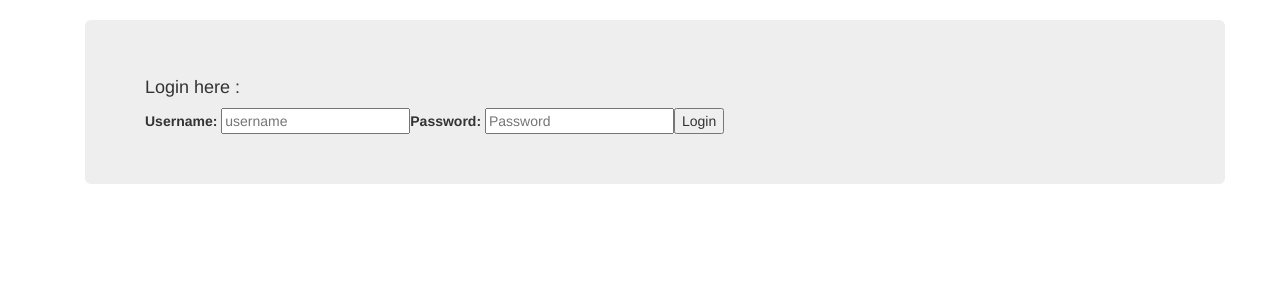
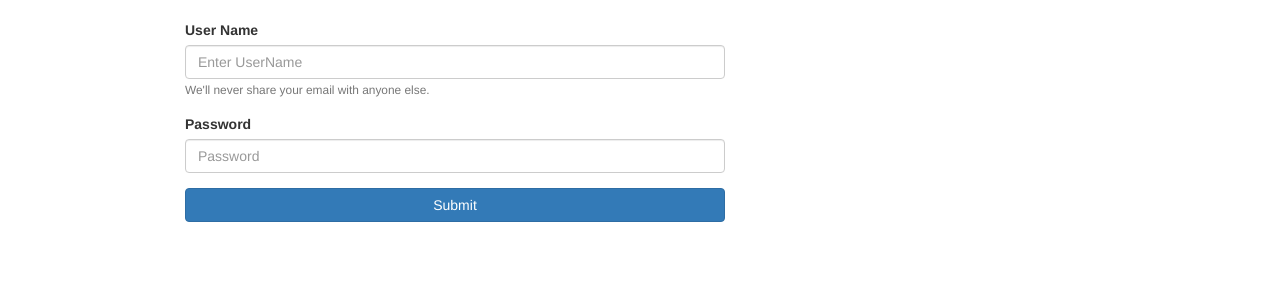
Before and after one commit to thandava/FinancePeer_Task, a Django app: page /login in a window 1280 px wide. Shown: the part 51-351 px from the top of the page. Run offline with Django 3.2, Linux system fonts and the light colour scheme; some libraries are stand-ins or nearby versions.

Commit message:
Updates Completed

```diff
--- a/account/forms.py
+++ b/account/forms.py
@@ -1,7 +1,11 @@
 from django import forms
 from django.contrib.auth.models import User
 class UserForm(forms.ModelForm):
-    password = forms.CharField(widget=forms.PasswordInput())
+    password = forms.CharField(widget=forms.PasswordInput(attrs={'class': 'form-control'}))
     class Meta():
         model = User
         fields = ('username','password','email')
+        widgets = {
+            'username': forms.TextInput(attrs={'class': 'form-control'}),
+			'email':forms.EmailInput(attrs={'class': 'form-control'})
+            }
--- a/account/views.py
+++ b/account/views.py
@@ -56,7 +56,7 @@ def user_login(request):
         if user:
             if user.is_active:
                 login(request,user)
-                return render(request,'account/index.html')
+                return render(request,'account/index.html',{'username':username})
             else:
                 return HttpResponse("Your account was inactive.")
         else:
@@ -64,7 +64,7 @@ def user_login(request):
             print("They used username: {} and password: {}".format(username,password))
             return HttpResponse("Invalid login details given")
     else:
-        return render(request, 'account/login.html', {})
+        return render(request, 'account/login.html',{})
 
 
 @login_required
--- a/templates/account/base.html
+++ b/templates/account/base.html
@@ -14,6 +14,7 @@
           {% if user.is_authenticated %}
             <li><a href="/logout">Logout</a></li>
 			<li><a href="/show">show</a></li>
+			<li><a>Welcome {{ user }}</a></li>
           {% else %}
 		    <li><a class="navbar-link" href="/register">Register</a></li>
             <li><a class="navbar-link" href="/login">Login</a></li>
--- a/templates/account/index.html
+++ b/templates/account/index.html
@@ -20,7 +20,7 @@
          <div style = "max-width:470px;">
             <center>
                <input type = "file" style = "margin-left:20%;"
-                  placeholder = "Json File" name = "jfile" id="jfile" onchange="return fileValidation()" />
+                  placeholder = "Json File" name = "jfile" class="custom-file-input" id="jfile" onchange="return fileValidation()" />
             </center>
          </div>
 
--- a/templates/account/login.html
+++ b/templates/account/login.html
@@ -1,12 +1,20 @@
 {% extends 'account/base.html' %}
 {% block body_block %}
-  <div class="container">
-    <div class="jumbotron">
-      <h4>Login here :</h4><form method="post" action="/login">
-          {% csrf_token %}
-          {# A more "HTML" way of creating the login form#}
-          <label for="username">Username:</label>
-          <input type="text" name="username" placeholder="username"><label for="password">Password:</label>
-          <input type="password" name="password" placeholder="Password"><input type="submit" name="" value="Login"></form></div>
+  <div class="col-xs-6" style=" margin-left: 100px; margin-right: 0px;" >
+<form method="post" action="/login" >
+ {% csrf_token %}
+  <div class="form-group" >
+    <label for="exampleInputEmail1">User Name</label>
+    <input type="text" class="form-control" name='username' id="exampleInputEmail1" aria-describedby="emailHelp" placeholder="Enter UserName">
+    <small id="emailHelp" class="form-text text-muted">We'll never share your email with anyone else.</small>
+  </div>
+  <div class="form-group ">
+    <label for="exampleInputPassword1">Password</label>
+    <input type="password" name='password' class="form-control" id="exampleInputPassword1" placeholder="Password">
+  </div>
+  <div class="form-group">
+  <button type="submit" class="btn btn-primary btn-block">Submit</button>
+  </div>
+</form>
   </div>
 {% endblock %}
```
Also changed, not shown: templates/account/registration.html (+12 -10 lines).
